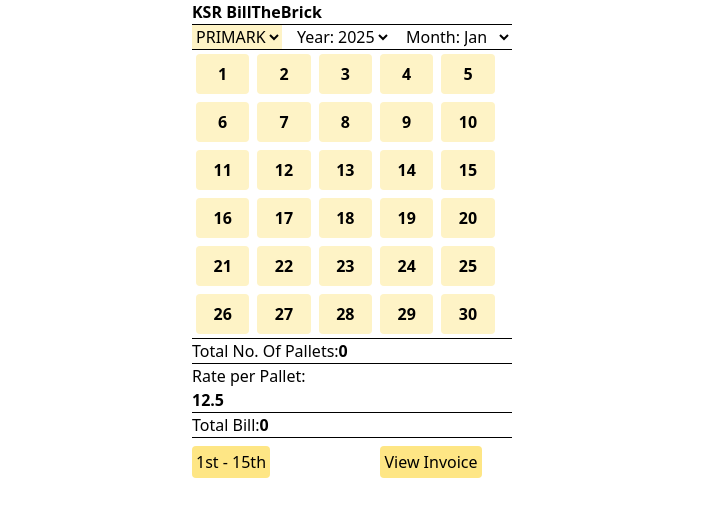
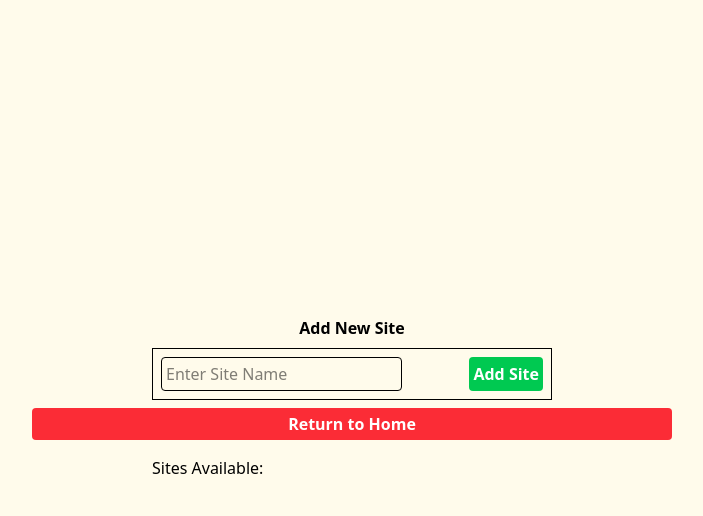
Before and after one commit to boyreddy/BillTheBrick, a React (Vite) app: page /BillTheBrick/add-site in a window 1280 px wide. Shown: the top 516 px of the page, without its empty margins (288-991 px from the left). Built offline with nearby package versions, Linux system fonts and the light colour scheme.

Commit message:
user can add new sites, toast notification

```diff
--- a/package.json
+++ b/package.json
@@ -16,6 +16,8 @@
     "@tailwindcss/vite": "^4.1.16",
     "react": "^19.1.1",
     "react-dom": "^19.1.1",
+    "react-hot-toast": "^2.6.0",
+    "react-router-dom": "^7.9.5",
     "tailwindcss": "^4.1.16"
   },
   "devDependencies": {
--- /dev/null
+++ b/src/AddNewSite.jsx
@@ -0,0 +1,53 @@
+import React, { useState } from "react";
+import toast from "react-hot-toast";
+
+import { Link } from "react-router-dom";
+
+const AddNewSite = () => {
+  const sites = localStorage.getItem("sites");
+  const [site, setSite] = useState("");
+  return (
+    <div className="flex flex-col bg-amber-50 min-w-screen min-h-screen justify-center">
+      <h1 className="font-bold text-center">Add New Site</h1>
+      <form
+        action=""
+        onSubmit={() => {
+          if (sites === null) {
+            localStorage.setItem("sites", site);
+          } else {
+            localStorage.setItem("sites", sites + "," + site);
+          }
+          toast.success("Site Added");
+          window.location.reload();
+        }}
+        className="w-100 flex mx-auto mt-2 p-1 border justify-between"
+      >
+        <input
+          type="text"
+          value={site}
+          onChange={(e) => {
+            setSite(e.target.value);
+          }}
+          placeholder="Enter Site Name"
+          className="p-1 m-1 border rounded"
+          required
+        />
+        <button
+          type="submit"
+          className="bg-green-500 rounded p-1 m-1 text-white font-bold"
+        >
+          Add Site
+        </button>
+      </form>
+      <Link
+        to={"/BillTheBrick/"}
+        className="bg-red-500 mx-auto rounded text-center w-1/2 p-1 m-1 mt-2 text-white font-bold"
+      >
+        Return to Home
+      </Link>
+      <div className="w-100 mt-3 m-1 mx-auto">Sites Available: {sites}</div>
+    </div>
+  );
+};
+
+export default AddNewSite;
--- a/src/App.jsx
+++ b/src/App.jsx
@@ -4,13 +4,17 @@ import Navbar from "./Navbar";
 import DayBoard from "./DayBoard";
 import MonthTotal from "./MonthTotal";
 import Invoice from "./Invoice";
+import { BrowserRouter, Routes, Route, Link } from "react-router-dom";
+import AddNewSite from "./AddNewSite";
+import Home from "./Home";
+
+import {Toaster} from 'react-hot-toast';
 
 function App() {
   const [year, setYear] = useState(localStorage.getItem("year"));
   const [month, setMonth] = useState(localStorage.getItem("month"));
   const [site, setSite] = useState(localStorage.getItem("site"));
 
-  const [invoice, setInvoice] = useState(false);
   const [second, setSecond] = useState(false);
 
   const [rate, setRate] = useState(12.5);
@@ -38,49 +42,29 @@ function App() {
     if (site === null) localStorage.setItem("site", "PRIMARK");
   }, [year, month, site]);
 
-  return !invoice ? (
-    <div className="mx-auto w-80">
-      <Navbar
+  return (
+    <BrowserRouter>
+      <Routes>
+        <Route path="/BillTheBrick">
+          <Route path="/BillTheBrick/" element={<Home />} />
+          <Route
+            path="/BillTheBrick/invoice"
+            element={
+              <Invoice
                 year={year}
                 month={month}
-        setYear={setYear}
-        site={site}
-        setMonth={setMonth}
-        setSite={setSite}
-      />
-      <DayBoard year={year} month={month} site={site} lastDay={lastDay} />
-      <hr />
-      <MonthTotal year={year} month={month} site={site} rate={rate} setRate={setRate} />
-      <hr />
-      <div className="flex justify-between mt-2 w-100 mx-auto">
-        <button
-          className="p-1 rounded bg-amber-200"
-          onClick={() => {
-            setSecond(!second);
-          }}
-        >
-          {second ? "16th - 31st" : "1st - 15th"}
-        </button>
-        <button
-          className="p-1 bg-amber-200 rounded mx-auto"
-          onClick={() => setInvoice(true)}
-        >
-          View Invoice
-        </button>
-      </div>
-    </div>
-  ) : (
-    <div className="w-100 mx-auto">
-      <Invoice
                 second={second}
-        setSecond={setSecond}
-        year={year}
-        site={site}
-        month={month}
                 rate={rate}
                 setRate={setRate}
+                site={site}
               />
-    </div>
+            }
+          />
+          <Route path="/BillTheBrick/add-site" element={<AddNewSite />} />
+        </Route>
+      </Routes>
+      <Toaster />
+    </BrowserRouter>
   );
 }
 
--- a/src/DayBoard.jsx
+++ b/src/DayBoard.jsx
@@ -22,7 +22,7 @@ const DayBoard = ({ site, year, month, lastDay }) => {
   }, []);
 
   return (
-    <div className="flex flex-row flex-wrap mx-auto">
+    <div className="flex flex-row flex-wrap mx-auto w-100">
       {records.map((k, ind) => (
         <DayIcon site={site} year={year} month={month} setView={setView} key={k+ind} day={ind + 1} qty={k} isOpen={open} handleOpen={handleOpen} onClose={handleClose} />
       ))}
--- /dev/null
+++ b/src/Home.jsx
@@ -0,0 +1,96 @@
+import React, { useState, useEffect } from "react";
+import Invoice from "./Invoice";
+import Navbar from "./Navbar";
+import DayBoard from "./DayBoard";
+import MonthTotal from "./MonthTotal";
+
+import { Link } from "react-router-dom";
+
+const Home = () => {
+  const [year, setYear] = useState(localStorage.getItem("year"));
+  const [month, setMonth] = useState(localStorage.getItem("month"));
+  const [site, setSite] = useState(localStorage.getItem("site"));
+
+  const [second, setSecond] = useState(false);
+
+  const [invoice, setInvoice] = useState(false);
+
+  const [rate, setRate] = useState(12.5);
+
+  const isLeapYear = year % 4 == 0;
+
+  const lastDay =
+    month == "Jan" ||
+    month == "Mar" ||
+    month == "May" ||
+    month == "Jul" ||
+    month == "Aug" ||
+    month == "Oct" ||
+    month == "Dec"
+      ? 31
+      : month == "Feb"
+      ? isLeapYear
+        ? 29
+        : 28
+      : 30;
+
+  useEffect(() => {
+    if (year === null) localStorage.setItem("year", Date().substring(11, 15));
+    if (month === null) localStorage.setItem("month", Date().substring(4, 7));
+    if (site === null) localStorage.setItem("site", "PRIMARK");
+  }, [year, month, site]);
+
+  return !invoice ? (
+    <div className="mx-auto bg-amber-50 min-w-screen min-h-screen justify-items-center">
+      <Navbar
+        year={year}
+        month={month}
+        setYear={setYear}
+        site={site}
+        setMonth={setMonth}
+        setSite={setSite}
+      />
+      <DayBoard year={year} month={month} site={site} lastDay={lastDay} />
+      <hr />
+      <MonthTotal
+        year={year}
+        month={month}
+        site={site}
+        rate={rate}
+        setRate={setRate}
+      />
+      <hr />
+      <div className="flex justify-between mt-2 w-100 mx-auto">
+        <button
+          className="p-1 rounded bg-amber-200"
+          onClick={() => {
+            setSecond(!second);
+          }}
+        >
+          {second ? "16th - 31st" : "1st - 15th"}
+        </button>
+        <button
+          className="p-1 bg-amber-200 rounded mx-auto"
+          onClick={() => setInvoice(true)}
+        >
+          View Invoice
+        </button>
+        <Link to={"/BillTheBrick/add-site"} className="bg-green-500 rounded p-1">Add Site</Link>
+      </div>
+    </div>
+  ) : (
+    <div className="min-w-screen min-h-screen justify-items-center">
+      <Invoice
+        second={second}
+        setSecond={setSecond}
+        year={year}
+        site={site}
+        month={month}
+        rate={rate}
+        setRate={setRate}
+      />
+    </div>
+  );
+};
+
+export default Home;
--- a/src/Invoice.jsx
+++ b/src/Invoice.jsx
@@ -120,7 +120,7 @@ const Invoice = ({ site, year, month, second, rate, setRate }) => {
       : 30;
 
   return (
-    <div className="w-90 ml-26 mx-auto">
+    <div className="w-100 pt-3">
       <h1 className="font-bold" onClick={()=>window.location.reload()}>KSR Manpower Supply</h1>
       <h1>Invoice</h1>
       <h1>
--- a/src/MonthTotal.jsx
+++ b/src/MonthTotal.jsx
@@ -8,7 +8,8 @@ const MonthTotal = ({ site, year, month, rate, setRate }) => {
   // console.log('November total:', total);
 
   return (
-    <div>
+    <div className="">
+      <hr className="mt-2" />
       Total No. Of Pallets:
       <span className="font-bold">{total}</span>
       <hr />
@@ -20,6 +21,7 @@ const MonthTotal = ({ site, year, month, rate, setRate }) => {
       <hr />
       Total Bill:
       <span className="font-bold">{total * rate}</span>
+      <hr />
     </div>
   );
 };
--- a/src/Navbar.jsx
+++ b/src/Navbar.jsx
@@ -1,9 +1,10 @@
 const Navbar = ({ year, site, month, setYear, setMonth, setSite }) => {
+  const sites = (localStorage.getItem('sites') || "Add New Site").split(",");
   return (
     <>
-      <h1 className="font-bold">KSR BillTheBrick</h1>
+      <h1 className="font-bold pt-3">KSR BillTheBrick</h1>
       <hr />
-      <div className="justify-between flex ">
+      <div className="justify-between flex w-100">
         <div className="flex justify-items-center bg-amber-100">
           {/* <span>Site:</span> */}
           <select
@@ -15,9 +16,14 @@ const Navbar = ({ year, site, month, setYear, setMonth, setSite }) => {
               localStorage.setItem("site", e.target.value);
             }}
           >
-            <option value="PRIMARK">PRIMARK</option>
+            {
+              sites.map((k)=>{
+                return <option value={k} key={k}>{k}</option>
+              })
+            }
+            {/* <option value="PRIMARK">PRIMARK</option>
             <option value="PATI">PATI</option>
-            <option value="KOLLUR">KOLLUR</option>
+            <option value="KOLLUR">KOLLUR</option> */}
           </select>
         </div>
         <div className="flex justify-items-center">
```
Also changed, not shown: 1 other file (tests, documents, lock files or other folders). Lines whose indentation alone changed are shown as unchanged.
